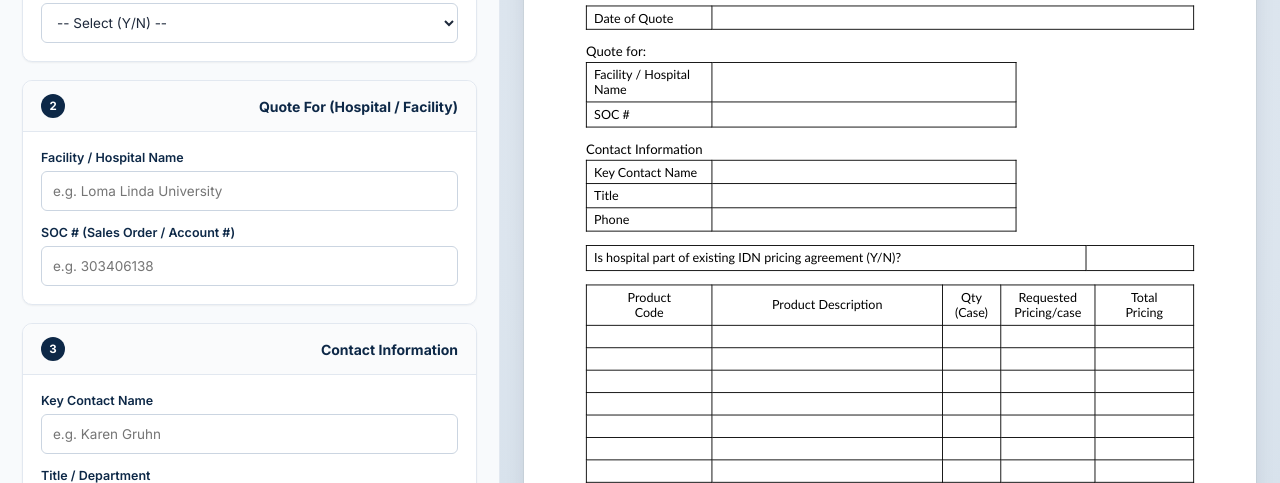
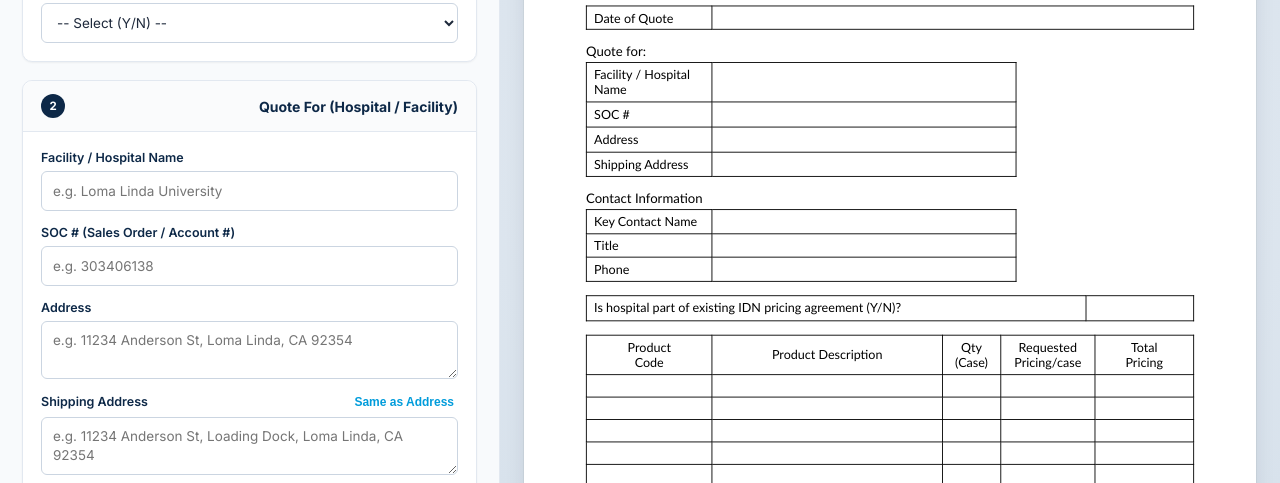
Before and after one commit to youngjk9-yz/Livsmed, a website built with Vite: page index.html in a window 1280 px wide. Shown: the part 317-800 px from the top of the page. Built offline with nearby package versions, Linux system fonts and the light colour scheme.

Commit message:
Add Address and Shipping Address fields to Quote For section and document preview

```diff
--- a/index.html
+++ b/index.html
@@ -107,6 +107,17 @@
                 <div class="form-group">
                   <label for="input-soc-number">SOC # (Sales Order / Account #)</label>
                   <input type="text" id="input-soc-number" placeholder="e.g. 303406138" value="" />
+                </div>
+                <div class="form-group">
+                  <label for="input-facility-address">Address</label>
+                  <textarea id="input-facility-address" rows="2" placeholder="e.g. 11234 Anderson St, Loma Linda, CA 92354"></textarea>
+                </div>
+                <div class="form-group">
+                  <div class="form-label-row">
+                    <label for="input-shipping-address">Shipping Address</label>
+                    <button type="button" class="btn-text-link" id="btn-copy-address">Same as Address</button>
+                  </div>
+                  <textarea id="input-shipping-address" rows="2" placeholder="e.g. 11234 Anderson St, Loading Dock, Loma Linda, CA 92354"></textarea>
                 </div>
               </div>
             </section>
@@ -288,6 +299,14 @@
                       <tr>
                         <td class="cell-label soc-label-cell">SOC #</td>
                         <td class="cell-val soc-val-cell" id="preview-soc-number"></td>
+                      </tr>
+                      <tr>
+                        <td class="cell-label address-label-cell">Address</td>
+                        <td class="cell-val address-val-cell" id="preview-facility-address"></td>
+                      </tr>
+                      <tr>
+                        <td class="cell-label shipping-label-cell">Shipping Address</td>
+                        <td class="cell-val shipping-val-cell" id="preview-shipping-address"></td>
                       </tr>
                     </tbody>
                   </table>
--- a/src/main.js
+++ b/src/main.js
@@ -10,6 +10,8 @@ const EMPTY_STATE = {
   quoteDate: '',
   customerName: '',
   socNumber: '',
+  facilityAddress: '',
+  shippingAddress: '',
   contactName: '',
   contactTitle: '',
   contactPhone: '',
@@ -50,6 +52,9 @@ const dom = {
   idnAgreement: document.getElementById('input-idn-agreement'),
   customerName: document.getElementById('input-customer-name'),
   socNumber: document.getElementById('input-soc-number'),
+  facilityAddress: document.getElementById('input-facility-address'),
+  shippingAddress: document.getElementById('input-shipping-address'),
+  btnCopyAddress: document.getElementById('btn-copy-address'),
   contactName: document.getElementById('input-contact-name'),
   contactTitle: document.getElementById('input-contact-title'),
   contactPhone: document.getElementById('input-contact-phone'),
@@ -64,6 +69,8 @@ const dom = {
   previewQuoteDate: document.getElementById('preview-quote-date'),
   previewCustomerName: document.getElementById('preview-customer-name'),
   previewSocNumber: document.getElementById('preview-soc-number'),
+  previewFacilityAddress: document.getElementById('preview-facility-address'),
+  previewShippingAddress: document.getElementById('preview-shipping-address'),
   previewContactName: document.getElementById('preview-contact-name'),
   previewContactTitle: document.getElementById('preview-contact-title'),
   previewContactPhone: document.getElementById('preview-contact-phone'),
@@ -157,6 +164,27 @@ function setupEventListeners() {
     state.socNumber = e.target.value;
     dom.previewSocNumber.textContent = state.socNumber || '';
   });
+
+  dom.facilityAddress.addEventListener('input', e => {
+    state.facilityAddress = e.target.value;
+    dom.previewFacilityAddress.textContent = state.facilityAddress || '';
+  });
+
+  dom.shippingAddress.addEventListener('input', e => {
+    state.shippingAddress = e.target.value;
+    dom.previewShippingAddress.textContent = state.shippingAddress || '';
+  });
+
+  if (dom.btnCopyAddress) {
+    dom.btnCopyAddress.addEventListener('click', () => {
+      if (dom.facilityAddress && dom.facilityAddress.value) {
+        state.shippingAddress = dom.facilityAddress.value;
+        dom.shippingAddress.value = state.shippingAddress;
+        dom.previewShippingAddress.textContent = state.shippingAddress;
+        showToast('Shipping address copied from Address', 'info');
+      }
+    });
+  }
 
   dom.contactName.addEventListener('input', e => {
     state.contactName = e.target.value;
@@ -322,6 +350,8 @@ function populateFormFields() {
   dom.idnAgreement.value = state.idnAgreement;
   dom.customerName.value = state.customerName;
   dom.socNumber.value = state.socNumber;
+  dom.facilityAddress.value = state.facilityAddress || '';
+  dom.shippingAddress.value = state.shippingAddress || '';
   dom.contactName.value = state.contactName;
   dom.contactTitle.value = state.contactTitle;
   dom.contactPhone.value = state.contactPhone;
@@ -335,6 +365,8 @@ function updateLivePreview() {
   dom.previewQuoteDate.textContent = state.quoteDate || '';
   dom.previewCustomerName.textContent = state.customerName || '';
   dom.previewSocNumber.textContent = state.socNumber || '';
+  dom.previewFacilityAddress.textContent = state.facilityAddress || '';
+  dom.previewShippingAddress.textContent = state.shippingAddress || '';
   dom.previewContactName.textContent = state.contactName || '';
   dom.previewContactTitle.textContent = state.contactTitle || '';
   dom.previewContactPhone.textContent = state.contactPhone || '';
--- a/src/style.css
+++ b/src/style.css
@@ -456,6 +456,28 @@ html, body {
 .form-group label {
   font-size: 12.5px;
   font-weight: 600;
+  color: var(--livsmed-navy);
+}
+
+.form-label-row {
+  display: flex;
+  align-items: center;
+  justify-content: space-between;
+}
+
+.btn-text-link {
+  background: none;
+  border: none;
+  color: var(--livsmed-cyan);
+  font-size: 11.5px;
+  font-weight: 600;
+  cursor: pointer;
+  padding: 0;
+  transition: color 0.15s;
+}
+
+.btn-text-link:hover {
+  text-decoration: underline;
   color: var(--livsmed-navy);
 }
 
@@ -969,7 +991,9 @@ html, body {
 }
 
 .facility-label-cell,
-.soc-label-cell {
+.soc-label-cell,
+.address-label-cell,
+.shipping-label-cell {
   width: 140px;
   min-width: 140px;
   max-width: 140px;
@@ -980,10 +1004,14 @@ html, body {
 }
 
 .facility-val-cell,
-.soc-val-cell {
+.soc-val-cell,
+.address-val-cell,
+.shipping-val-cell {
   font-weight: 400;
   line-height: 1.35;
-  height: 25px;
+  min-height: 25px;
+  white-space: pre-wrap;
+  word-break: break-word;
 }
 
 /* 3. Contact Information Table (Partial Width) */
```
